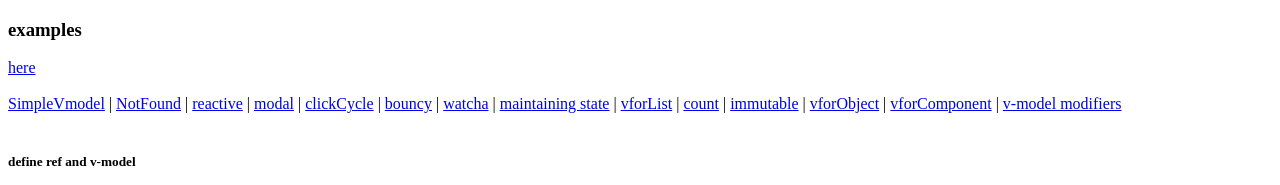
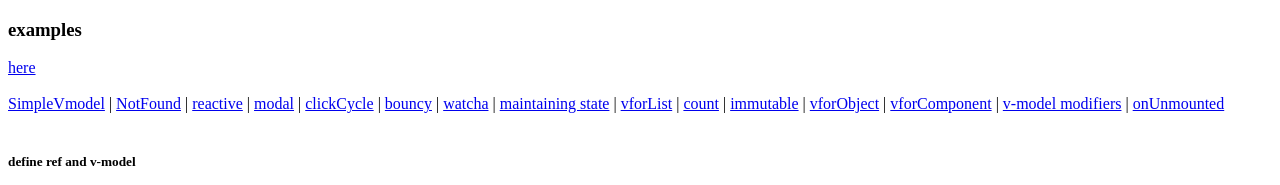
Before and after one commit to tfulanchan/tfulanchan.github.io, a Vue app: page / in a window 1280 px wide. Shown: the top 185 px of the page. Built offline with nearby package versions, Linux system fonts and the light colour scheme.

Commit message:
Update App.vue

```diff
--- a/src/App.vue
+++ b/src/App.vue
@@ -14,6 +14,7 @@ import immutable from './immutable.vue'
 import vforComponent from './vforComponent.vue'
 import vforObject from './vforObject.vue'
 import vmodelModifier from './vmodelModifier.vue'
+import onUnmounted from './onunmounted.vue'
 const routes = {
   '/' : SimpleVmodel,
   '/NotFound': NotFound,
@@ -29,6 +30,7 @@ const routes = {
   '/vforObject' : vforObject,
   '/vforComponent' : vforComponent,
   '/vmodelModifier' : vmodelModifier,
+  '/onUnmounted' : onUnmounted,
 }
 const currentPath = ref(window.location.hash)
 window.addEventListener('hashchange', () => {
@@ -56,7 +58,8 @@ const currentView = computed(() => {
   <a href="#/immutable">immutable</a> |
   <a href="#/vforObject">vforObject</a> |
   <a href="#/vforComponent">vforComponent</a> |
-  <a href="#/vmodelModifier">v-model modifiers</a>
+  <a href="#/vmodelModifier">v-model modifiers</a> |
+  <a href="#/onUnmounted">onUnmounted</a>
   <br ><br >
   <component :is="currentView"  />
 </template>
```
